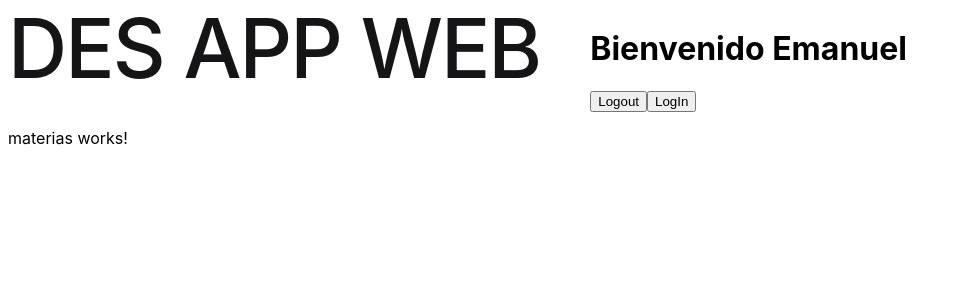
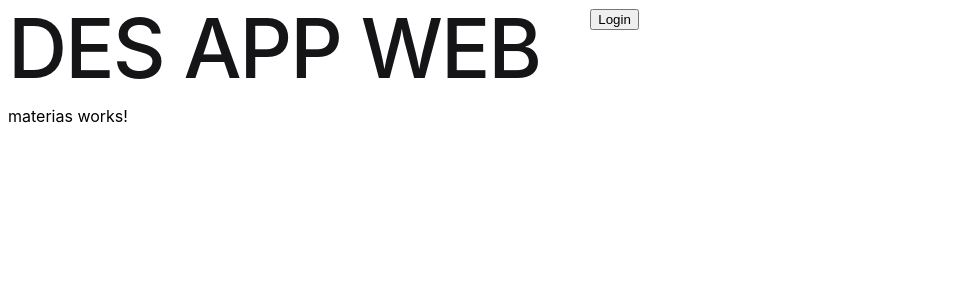
Before and after one commit to EAhumada08/practicas-Angular-DAW, an Angular app: page / in a window 1280 px wide. Shown: the top 300 px of the page, without its empty margins (0-959 px from the left). Built offline with nearby package versions, Linux system fonts and the light colour scheme.

Commit message:
@if to ngIf

```diff
--- a/src/app/components/login/login.component.html
+++ b/src/app/components/login/login.component.html
@@ -1,8 +1,14 @@
 
 <main>
     <header>
-        <h1>Bienvenido {{usuario.nombre}}</h1>
-        <button >Logout</button>
-        <button>LogIn</button>
+        <div *ngIf="isAuth; else elseBlock">
+            <h1>Bienvenido {{usuario.nombre}}</h1>
+            <button (click)="isAuth = false">Logout</button>
+        </div>
+
+        <ng-template #elseBlock>
+            <button (click)="isAuth = true">Login</button>
+        </ng-template>
+
     </header>
 </main>
--- a/src/app/components/login/login.component.ts
+++ b/src/app/components/login/login.component.ts
@@ -1,9 +1,10 @@
 import { Component } from '@angular/core';
+import { NgIf } from '@angular/common';
 
 @Component({
   selector: 'app-login',
   standalone: true,
-  imports: [],
+  imports: [NgIf],
   templateUrl: './login.component.html',
   styleUrl: './login.component.css'
 })
@@ -28,4 +29,8 @@ export class LoginComponent {
       this.usuario.tipo = 2
 
     }
+
+    login(){
+      this.isAuth = true
+    }
 }
```
